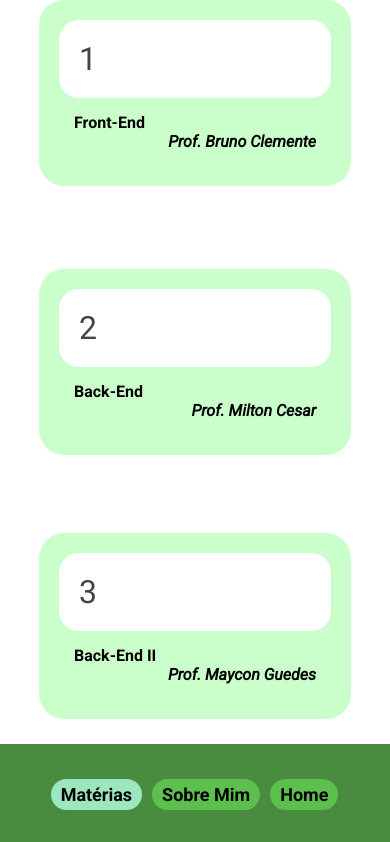
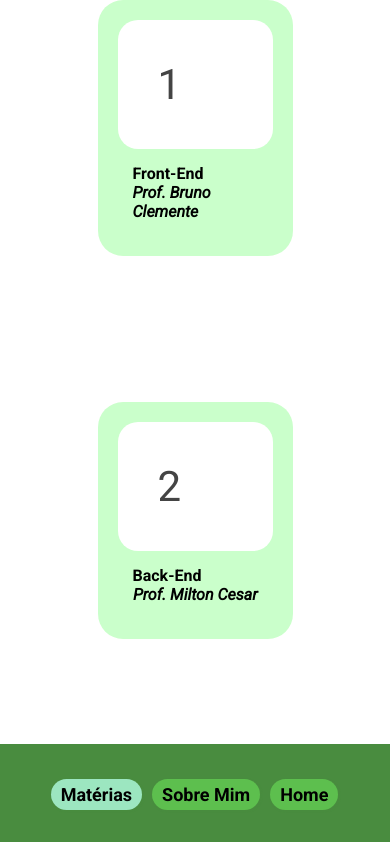
Before and after one commit to AlexandreBolsoni/TrabalhoFront-end2, a React (Create React App) app: page / in a window 390 px wide. Shown: the top 842 px of the page. Built offline with nearby package versions, Linux system fonts and the light colour scheme.

Commit message:
modified:   App.module.css   PostLink.module.css

```diff
--- a/src/App.module.css
+++ b/src/App.module.css
@@ -1,14 +1,15 @@
 .App {
+  overflow-x: hidden;
   background-color: #ffffff;
   display: flex;
   flex-direction: column;
-  height: 150vh;
+  height: 100vh;
 }
 
 /* Estilos para celular */
 @media (max-width: 600px) {
   .App {
-    height: 170vh; /* Altera para altura automática */
+    height: 150vh; /* Altera para altura automática */
 
   }
 }
--- a/src/componentes/PostLink/PostLink.module.css
+++ b/src/componentes/PostLink/PostLink.module.css
@@ -5,7 +5,7 @@ a {
 
 .post {
     border-radius: 25px;
-    margin: 5% auto;
+    margin:  5% auto;
     width: 60%;
     background-color: rgba(0, 255, 8, 0.207);
     padding: 20px;
@@ -46,19 +46,15 @@ span.slug {
 }
 
 /* Estilos para celular */
-@media (max-width: 600px) {
+@media (max-width: 800px) {
     .post {
-        width: 80%;
-        margin: 0 auto;
-
-        flex-direction: column;
-        margin-bottom: 25% /* Adicione esta linha */
+        width: 50%;
+        margin: auto;
+         flex-direction: column;
+        margin-bottom: 45% /* Adicione esta linha */
     }
 
-    .id {
-        padding: 20px;
-        font-size: 32px;
-    }
+
 
 
 
```
